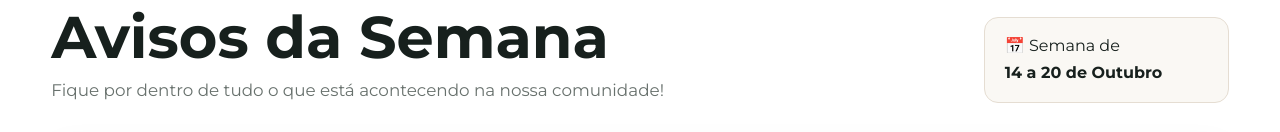
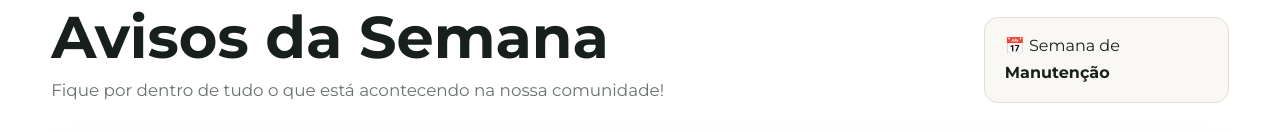
Before and after one commit to comunidadegileadefn/site, a plain HTML site: page index.html in a window 1280 px wide. Shown: the part 571-703 px from the top of the page. Drawn offline with Linux system fonts and the light colour scheme; a web font is replaced by a local one.

Commit message:
Update index.html

```diff
--- a/index.html
+++ b/index.html
@@ -61,7 +61,7 @@
 
       <div class="week-card">
         <span>📅 Semana de</span>
-        <strong>14 a 20 de Outubro</strong>
+        <strong>Manutenção</strong>
       </div>
     </div>
 
```
